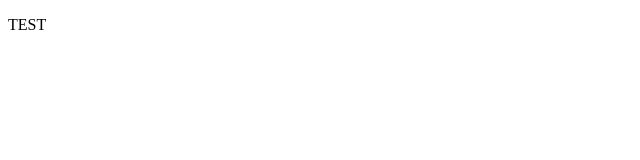
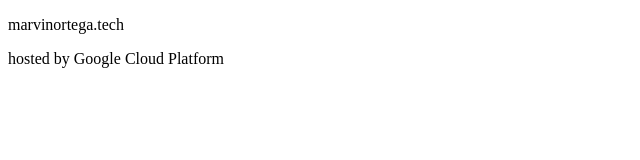
Before and after one commit to MarvinOrtega/marvinortegaportfoliosite, a website: page tst.html in a window 1280 px wide. Shown: the whole page, without its empty margins (0-640 px from the left). Drawn offline with Linux system fonts and the light colour scheme.

Commit message:
edited tst.html

```diff
--- a/tst.html
+++ b/tst.html
@@ -5,6 +5,7 @@
     <title></title>
   </head>
   <body>
-    <p>TEST</p>
+    <p>marvinortega.tech</p>
+    <p>hosted by Google Cloud Platform</p>
   </body>
 </html>
```
